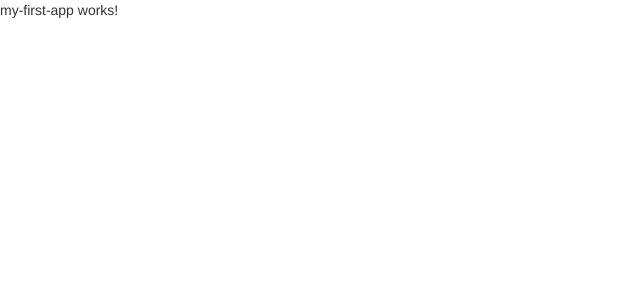
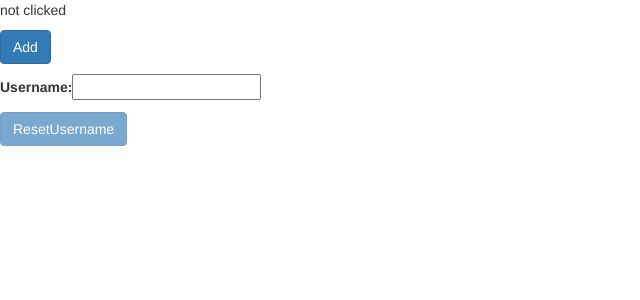
Before and after one commit to aswathyeg/udemy-experiments, an Angular app: page / in a window 1280 px wide. Shown: the top 300 px of the page, without its empty margins (0-640 px from the left). Built offline with nearby package versions, Linux system fonts and the light colour scheme.

Commit message:
paste string interpolation,event binding code to html and changed ts file accordingly

```diff
--- a/src/app/my-first-app/my-first-app.component.html
+++ b/src/app/my-first-app/my-first-app.component.html
@@ -1 +1,18 @@
-<p>my-first-app works!</p>
+
+<p>{{clickme}}</p>
+<p>
+<button
+class="btn btn-primary"
+
+(click)="onClick()">Add</button>
+</p>
+<label>Username:</label>
+<input type="text"
+
+[(ngModel)]="username">
+
+<p>{{username}}</p>
+<p><button
+    class="btn btn-primary"
+    [disabled]="username==''"
+    (click)="username=''">ResetUsername</button></p>
--- a/src/app/my-first-app/my-first-app.component.ts
+++ b/src/app/my-first-app/my-first-app.component.ts
@@ -13,6 +13,7 @@ import { Component, OnInit } from '@angular/core';
 export class MyFirstAppComponent implements OnInit {
 allowmyfirstapp=false;
 clickme="not clicked";
+username='';
 
 
   constructor() { setInterval(()=>{
@@ -26,4 +27,7 @@ clickme="not clicked";
 
     this.clickme='clicked';
   }
+  //reset(){
+    //this.username=="''";
+//}
 }
```
